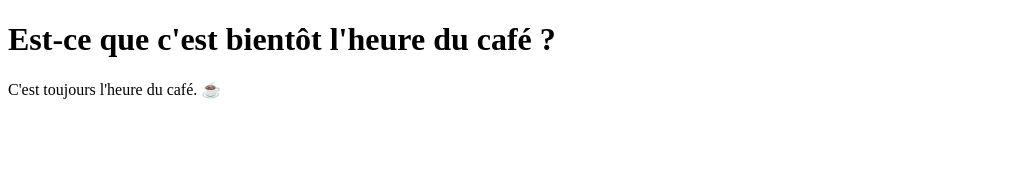
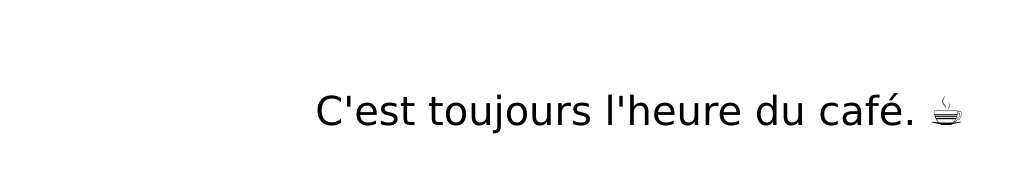
Before and after one commit to d4rklynk/estcequecestbientotlheureducafe.page, a plain HTML site: page index.html in a window 1280 px wide. Shown: the whole page, without its empty margins (0-1017 px from the left). Drawn offline with Linux system fonts and the light colour scheme.

Commit message:
Fix stylesheet tag

```diff
--- a/index.html
+++ b/index.html
@@ -12,7 +12,7 @@
         <meta name="viewport" content="width=device-width, initial-scale=1">
         <link rel="canonical" href="https://estcequecestbientotlheureducafe.page/">
 
-        <style type="text/css" src="style.css"></style>
+        <link rel="stylesheet" href="style.css">
     </head>
     <body>
         <h1 class="hidden">Est-ce que c'est bientôt l'heure du café ?</h1>
```
